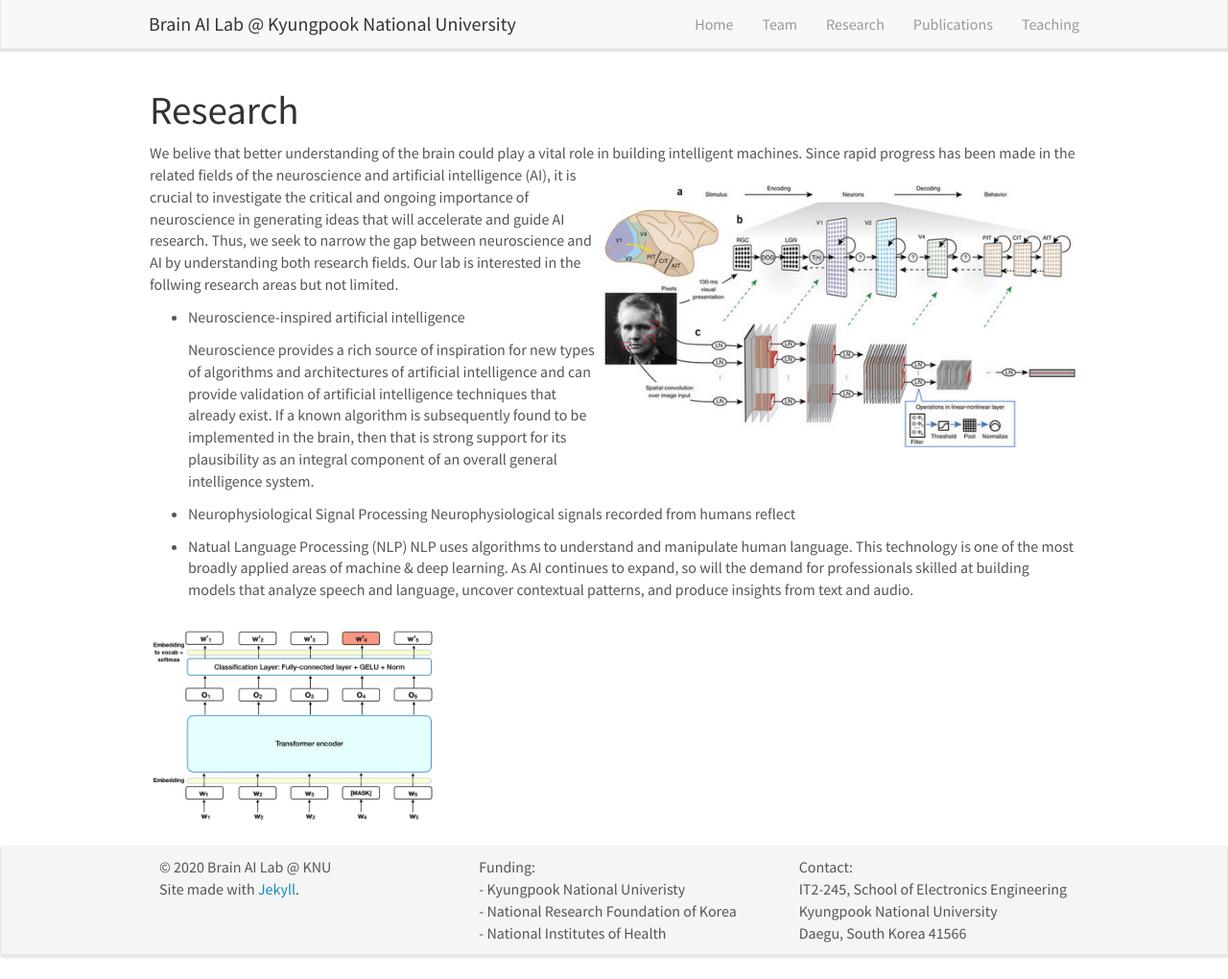
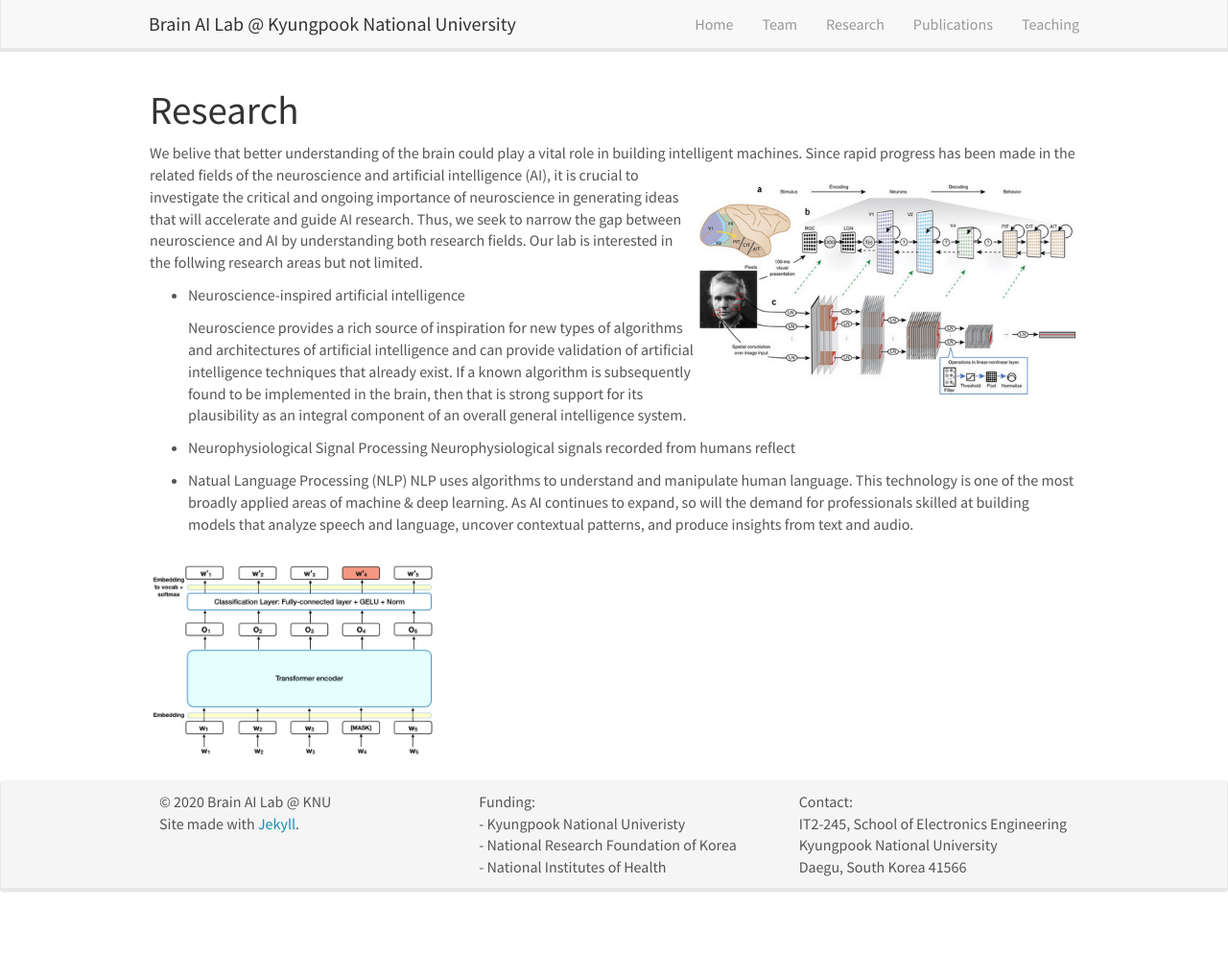
Before and after one commit to KNU-BrainAI/knu-brainai.github.io, a Jekyll site: the page built from _pages/research.md, in a window 1280 px wide and 1020 px high. Shown: the whole window at 96% size. Built offline with Jekyll 4.4.1, drawn with Linux system fonts in a browser that asks for light colours; nearby versions of some CDN libraries.

Commit message:
Update research.md

```diff
--- a/_pages/research.md
+++ b/_pages/research.md
@@ -8,7 +8,7 @@ permalink: /research/
 
 # Research
 
-We belive that better understanding of the brain could play a vital role in building intelligent machines. Since rapid progress has been made in the related  ![]({{ site.url }}{{ site.baseurl }}/images/cnn.png){: style="width: 500px; float: right; top:30px; border: 10px"} fields of the neuroscience and artificial intelligence (AI), it is crucial to investigate the critical and ongoing importance of neuroscience in generating ideas that will accelerate and guide AI research. Thus, we seek to narrow the gap between neuroscience and AI by understanding both research fields. Our lab is interested in the follwing research areas but not limited.
+We belive that better understanding of the brain could play a vital role in building intelligent machines. Since rapid progress has been made in the related  ![]({{ site.url }}{{ site.baseurl }}/images/cnn.png){: style="width: 400px; float: right; border: 5px"} fields of the neuroscience and artificial intelligence (AI), it is crucial to investigate the critical and ongoing importance of neuroscience in generating ideas that will accelerate and guide AI research. Thus, we seek to narrow the gap between neuroscience and AI by understanding both research fields. Our lab is interested in the follwing research areas but not limited.
 
 - Neuroscience-inspired artificial intelligence
 
```
